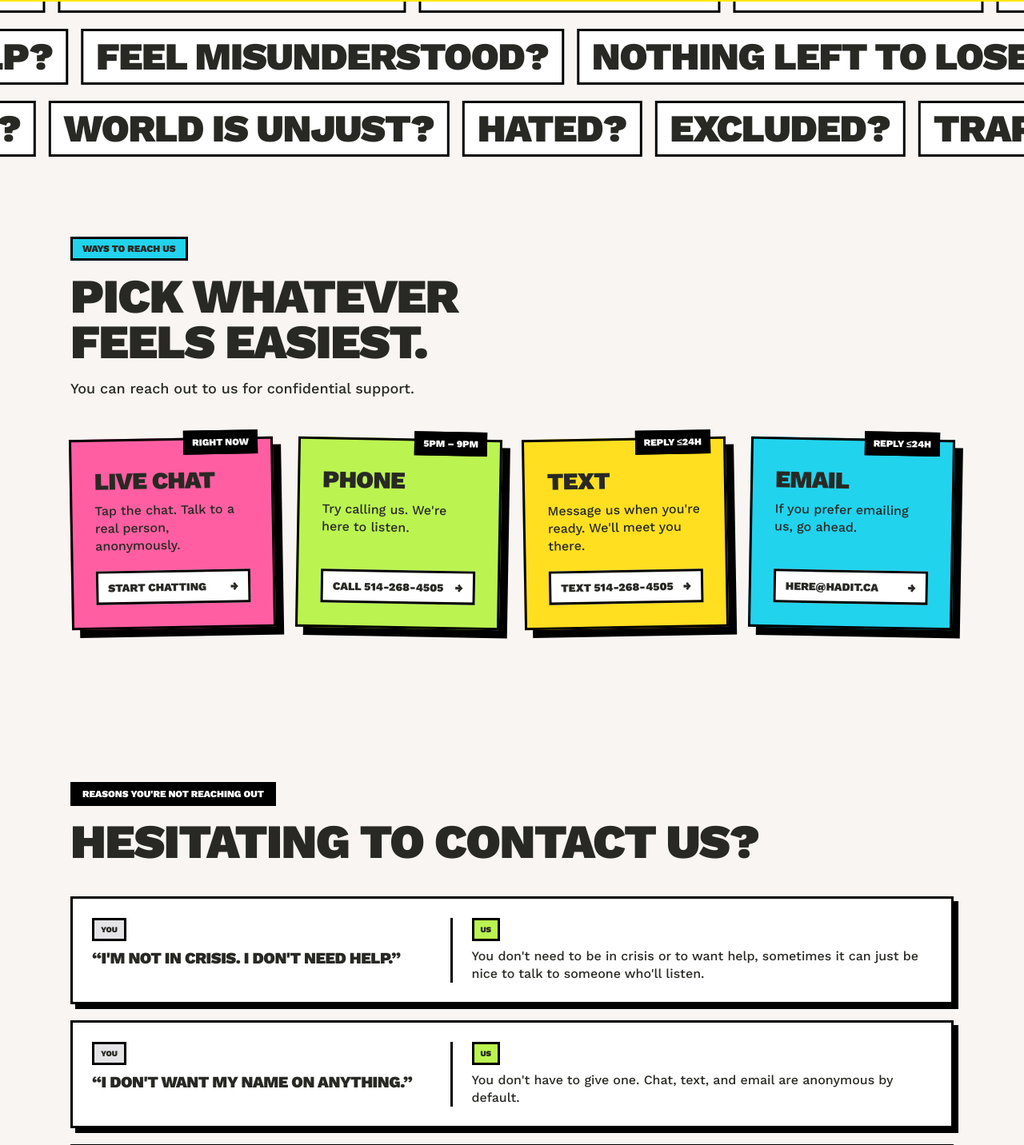
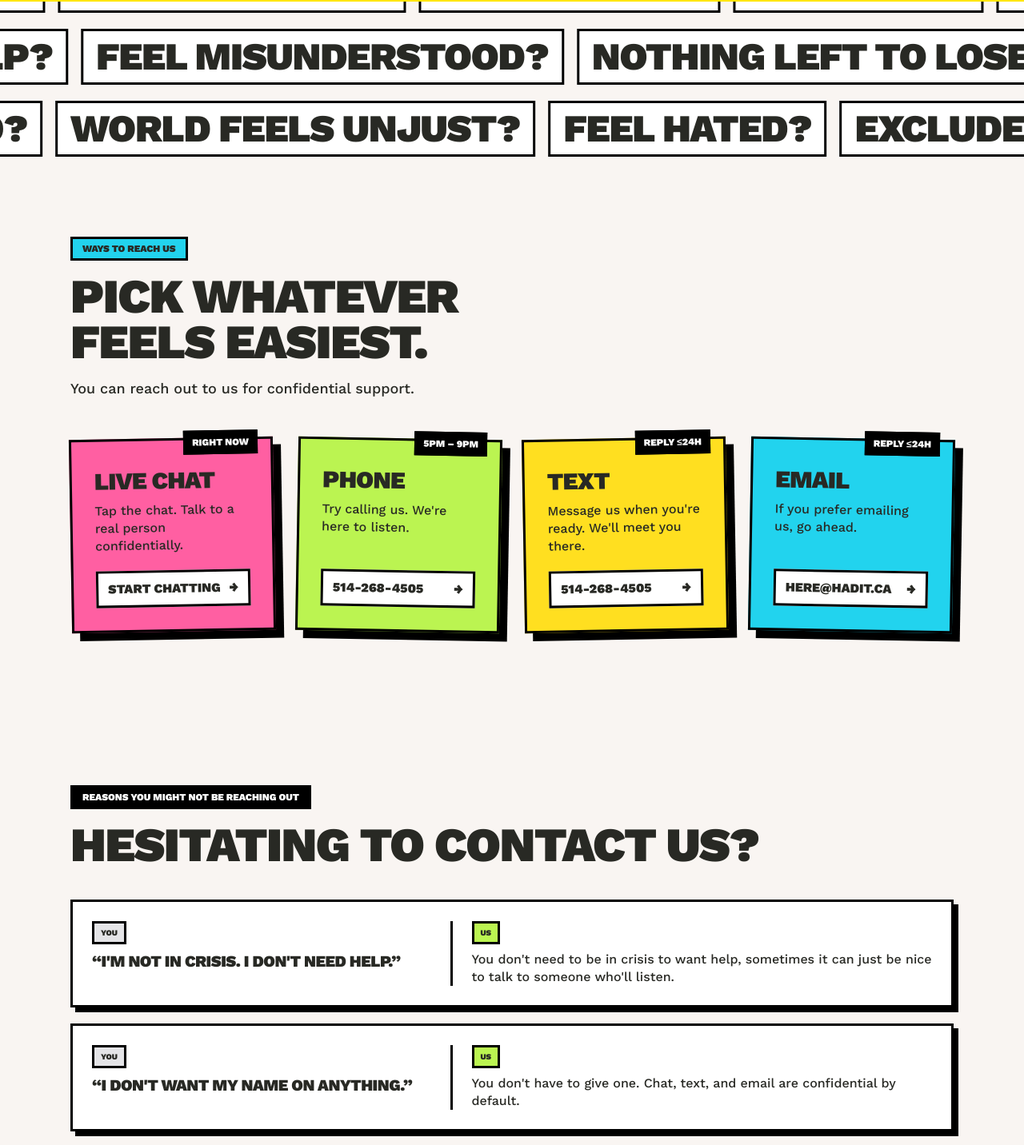
Before and after one commit to Jackalope523/had-it-website, a Next.js app: page /en in a window 1280 px wide. Shown: the part 798-2230 px from the top of the page at 80% size. Built offline with nearby package versions, Linux system fonts and the light colour scheme; no server answers.

Commit message:
Language changes

```diff
--- a/app/[locale]/layout.tsx
+++ b/app/[locale]/layout.tsx
@@ -11,6 +11,8 @@ import Footer from '@/components/Footer';
 import CookieBanner from '@/components/CookieBanner';
 import { GoogleTagManager } from '@next/third-parties/google';
 import Script from 'next/script';
+import { LiveChatWidget } from '@livechat/widget-react';
+import Chat from '@/components/Chat';
 
 const workSans = Work_Sans({
   variable: '--font-sans',
@@ -80,17 +82,18 @@ export default async function RootLayout({
   return (
     <html lang={locale} className={`${workSans.variable} h-full antialiased`}>
       {accepted ? <GoogleTagManager gtmId="GTM-TT9958HQ" /> : null}
-      <Script
+      {/* <Script
         id="tawk-to"
         strategy="lazyOnload"
         src="https://embed.tawk.to/65e1f52f8d261e1b5f674f64/1hntabgim"
-      />
+      /> */}
 
       <body className="min-h-full flex flex-col">
         <NextIntlClientProvider>
           <Header />
           {children}
           <Footer />
+          {/* <Chat /> */}
           {!accepted ? <CookieBanner /> : null}
         </NextIntlClientProvider>
       </body>
--- a/app/[locale]/page.tsx
+++ b/app/[locale]/page.tsx
@@ -167,7 +167,7 @@ export default async function Home({
                 {t(`ways.${card.key}.body`)}
               </p>
               <span
-                className={`mt-5 inline-flex items-center justify-between bg-white ${BORDER} px-3 py-2 text-xs md:text-sm font-black uppercase`}>
+                className={`mt-5 inline-flex items-center justify-between bg-white ${BORDER} px-3 py-2 text-md md:text-md font-black uppercase`}>
                 {t(`ways.${card.key}.cta`)}
                 <span aria-hidden>→</span>
               </span>
--- /dev/null
+++ b/components/Chat.tsx
@@ -0,0 +1,7 @@
+'use client';
+
+import { LiveChatWidget } from '@livechat/widget-react';
+
+export default function CookieBanner() {
+  return <LiveChatWidget license="12332502" group="0" />;
+}
--- a/messages/en.json
+++ b/messages/en.json
@@ -40,17 +40,17 @@
           "needHelp": "Need help?"
         },
         "row3": {
-          "worldUnjust": "World is unjust?",
-          "hated": "Hated?",
+          "worldUnjust": "World feels unjust?",
+          "hated": "Feel hated?",
           "excluded": "Excluded?",
           "trapped": "Trapped?"
         }
       },
       "disengagement": {
         "row1": {
-          "stuck": "Feeling stuck?",
+          "wayOut": "Looking for a way out?",
           "hadEnough": "Had enough?",
-          "worried": "Worried?",
+          "worried": "Worried about making a change?",
           "nobodyToTalk": "Nobody to talk to?"
         },
         "row2": {
@@ -63,8 +63,9 @@
         "row3": {
           "worldUnjust": "World is unjust?",
           "wantChange": "Want a change?",
-          "wayOut": "Looking for a way out?",
-          "trapped": "Trapped?"
+          "stuck": "Feeling stuck?",
+          "trapped": "Trapped?",
+          "manipulated": "Feel manipulated?"
         }
       },
       "xenophobic": {
@@ -83,7 +84,7 @@
         },
         "row3": {
           "worldUnjust": "World is unjust?",
-          "ideasProvoke": "Your ideas provoke?",
+          "ideasProvoke": "Isolated by your ideas?",
           "hated": "Hated?",
           "excluded": "Excluded?"
         }
@@ -104,7 +105,7 @@
         },
         "row3": {
           "worldBroken": "World is broken?",
-          "revolt": "Want to revolt?",
+          "revolt": "Looking for change?",
           "ignored": "Ignored and excluded?",
           "angry": "Angry with the world?"
         }
@@ -148,7 +149,7 @@
         "row3": {
           "worldEnding": "World is ending?",
           "act": "Looking to act?",
-          "gore": "Attracted to gore?",
+          "gore": "Drawn to gore?",
           "trapped": "Trapped?"
         }
       }
@@ -166,20 +167,20 @@
       "chat": {
         "tag": "Right now",
         "title": "Live chat",
-        "body": "Tap the chat. Talk to a real person, anonymously.",
+        "body": "Tap the chat. Talk to a real person confidentially.",
         "cta": "Start chatting"
       },
       "phone": {
         "tag": "5pm – 9pm",
         "title": "Phone",
         "body": "Try calling us. We're here to listen.",
-        "cta": "Call 514-268-4505"
+        "cta": "514-268-4505"
       },
       "text": {
         "tag": "Reply ≤24h",
         "title": "Text",
         "body": "Message us when you're ready. We'll meet you there.",
-        "cta": "Text 514-268-4505"
+        "cta": "514-268-4505"
       },
       "email": {
         "tag": "Reply ≤24h",
@@ -189,17 +190,17 @@
       }
     },
     "hesitating": {
-      "tag": "Reasons you're not reaching out",
+      "tag": "Reasons you might not be reaching out",
       "heading": "Hesitating to contact us?",
       "youLabel": "You",
       "usLabel": "Us",
       "notInCrisis": {
         "you": "I'm not in crisis. I don't need help.",
-        "us": "You don't need to be in crisis or to want help, sometimes it can just be nice to talk to someone who'll listen."
+        "us": "You don't need to be in crisis to want help, sometimes it can just be nice to talk to someone who'll listen."
       },
       "anonymity": {
         "you": "I don't want my name on anything.",
-        "us": "You don't have to give one. Chat, text, and email are anonymous by default."
+        "us": "You don't have to give one. Chat, text, and email are confidential by default."
       },
       "justVent": {
         "you": "I just want to vent, not get advice.",
@@ -234,7 +235,7 @@
       "blurb": "We're trained responders offering free, confidential, non-judgmental support to anyone weighed down by today's social climate.",
       "cta": "Learn more →",
       "stats": {
-        "confidential": { "n": "100%", "l": "Confidential" },
+        "confidential": { "n": "100%", "l": "Non-judgmental" },
         "cost": { "n": "0$", "l": "Cost to you" },
         "replyTime": { "n": "24h", "l": "Email / text reply" },
         "location": { "n": "QC", "l": "Based in Quebec" }
@@ -245,7 +246,7 @@
       "heading": "Do you have more<br></br><em>questions?</em>",
       "hours": {
         "q": "What hours are you open?",
-        "a": "Phone: 5 p.m. 9 p.m., every day. Email and text are monitored 24 hours and we reply within a day. Live chat is open whenever a responder is online usually during phone hours."
+        "a": "Phone: 5 p.m.-9 p.m., every day. Email and text are monitored all day, and we usually reply within 24 hours. Live chat is open whenever a responder is online, usually during phone hours."
       },
       "languages": {
         "q": "What languages do you speak?",
@@ -257,7 +258,7 @@
       },
       "afterReachOut": {
         "q": "What happens after I reach out?",
-        "a": "A trained responder reads or answers your message and replies. There's no intake form, no diagnosis, no referral pipeline. You decide what happens next."
+        "a": "A trained responder answers your message and replies. There's no intake form. You decide what happens next."
       },
       "callback": {
         "q": "Will you call me back if I don't answer?",
@@ -273,12 +274,12 @@
       {
         "tag": "Team",
         "title": "Our team.",
-        "body": "We are trained responders that work in collaboration with the Action Research on Social Polarisation (RAPS) team in Montréal, a multi-disciplinary team offering services that include social support, community engagement, psychotherapy, psychiatry, and access to medical services. RAPS has been working with polarised individuals for over ten years, using a non-judgmental approach that does not look to change people's opinions."
+        "body": "We are trained responders that work in collaboration with the Action Research on Social Polarisation (RAPS) team in Montréal, a multi-disciplinary team offering services that include social support, community engagement, psychotherapy, psychiatry, and access to medical services. RAPS has been working with individuals for over ten years, using a non-judgmental approach that does not look to change people's opinions."
       },
       {
         "tag": "Mission",
         "title": "Who we help.",
-        "body": "In conjunction with regional partners, we provide support to individuals and families throughout Québec who are affected by the present social climate, which causes distress to many. In this specific online initiative we hope to reach people in need where they're at. We hope to offer adapted support to individuals who have a hard time being heard, to reduce their potential distress while staying confidential."
+        "body": "In conjunction with regional partners, we provide support to individuals and families throughout Québec who are affected by the present social climate, which causes distress to many. In this specific online initiative we aim to reach people in need where they're at. We hope to offer adapted support to individuals who have a hard time being heard, to reduce their potential distress while staying confidential."
       },
       {
         "tag": "Privacy",
@@ -292,7 +293,7 @@
       "badge": "Free / community resources",
       "titleLead": "Helpful",
       "titleEmphasis": "resources.",
-      "subtitle": "A growing list of community resources across Quebec."
+      "subtitle": "A growing list of community resources across Quebec. If we've missed any, let us know."
     },
     "general": {
       "tag": "Start here",
@@ -385,13 +386,13 @@
         "telAideMontreal": {
           "city": "Montréal",
           "title": "Tel-Aide Montreal",
-          "body": "Free, anonymous and confidential listening line for the Montréal area.",
+          "body": "Free and confidential listening line for the Montréal area.",
           "href": "https://telaidemontreal.org/en/"
         },
         "telAideQuebec": {
           "city": "Québec City",
           "title": "Tel-Aide Québec",
-          "body": "Free, anonymous and confidential listening line for the Québec City area.",
+          "body": "Free and confidential listening line for the Québec City area.",
           "href": "https://www.telaide.qc.ca/"
         },
         "centreAide247": {
--- a/messages/fr.json
+++ b/messages/fr.json
@@ -40,17 +40,17 @@
           "needHelp": "Besoin d'aide?"
         },
         "row3": {
-          "worldUnjust": "Le monde est injuste?",
-          "hated": "Parfois détesté?",
+          "worldUnjust": "Le monde te semble injuste?",
+          "hated": "Tu te sens détesté?",
           "excluded": "Exclu?",
           "trapped": "Pris au piège?"
         }
       },
       "disengagement": {
         "row1": {
-          "stuck": "Tu te sens coincé?",
+          "wayOut": "Tu cherches une sortie?",
           "hadEnough": "T'en as assez?",
-          "worried": "Inquiet?",
+          "worried": "Inquiet à l'idée de changer?",
           "nobodyToTalk": "Personne à qui parler?"
         },
         "row2": {
@@ -63,8 +63,9 @@
         "row3": {
           "worldUnjust": "Le monde est injuste?",
           "wantChange": "Envie de changement?",
-          "wayOut": "Tu cherches une sortie?",
-          "trapped": "Pris au piège?"
+          "stuck": "Tu te sens coincé?",
+          "trapped": "Pris au piège?",
+          "manipulated": "Tu te sens manipulé?"
         }
       },
       "xenophobic": {
@@ -83,7 +84,7 @@
         },
         "row3": {
           "worldUnjust": "Le monde est injuste?",
-          "ideasProvoke": "Tes idées dérangent?",
+          "ideasProvoke": "Isolé par tes idées?",
           "hated": "Parfois détesté?",
           "excluded": "Exclu?"
         }
@@ -104,7 +105,7 @@
         },
         "row3": {
           "worldBroken": "Le monde s'effondre?",
-          "revolt": "Envie de te révolter?",
+          "revolt": "En quête de changement?",
           "ignored": "Ignoré et exclu?",
           "angry": "En colère contre le monde?"
         }
@@ -166,20 +167,20 @@
       "chat": {
         "tag": "Maintenant",
         "title": "Clavardage",
-        "body": "Ouvre le clavardage. Parle à une vraie personne, de façon anonyme.",
+        "body": "Ouvre le clavardage. Parle à une vraie personne, en toute confidentialité.",
         "cta": "Commencer à clavarder"
       },
       "phone": {
         "tag": "17 h – 21 h",
         "title": "Téléphone",
         "body": "Essaie de nous appeler. On est là pour t'écouter.",
-        "cta": "Appeler 514-268-4505"
+        "cta": "514-268-4505"
       },
       "text": {
         "tag": "Réponse ≤ 24 h",
         "title": "Texto",
         "body": "Écris-nous quand tu es prêt. On te répondra.",
-        "cta": "Texter 514-268-4505"
+        "cta": "514-268-4505"
       },
       "email": {
         "tag": "Réponse ≤ 24 h",
@@ -189,17 +190,17 @@
       }
     },
     "hesitating": {
-      "tag": "Incertitudes de nous joindre",
+      "tag": "Ce qui te retient peut-être de nous joindre",
       "heading": "Tu hésites à nous contacter?",
       "youLabel": "Toi",
       "usLabel": "Nous",
       "notInCrisis": {
         "you": "Je ne suis pas en crise. Je n'ai pas besoin d'aide.",
-        "us": "Tu n'as pas besoin d'être en crise ni de vouloir de l'aide; parfois, ça fait simplement du bien de parler à quelqu'un qui écoute."
+        "us": "Tu n'as pas besoin d'être en crise pour vouloir de l'aide; parfois, ça fait simplement du bien de parler à quelqu'un qui écoute."
       },
       "anonymity": {
         "you": "Je ne veux mon nom nulle part.",
-        "us": "Tu n'as pas à le donner. Le clavardage, les textos et les courriels sont anonymes par défaut."
+        "us": "Tu n'as pas à le donner. Le clavardage, les textos et les courriels sont confidentiels par défaut."
       },
       "justVent": {
         "you": "Je veux juste qu'on m'écoute, pas recevoir de conseils.",
@@ -234,7 +235,7 @@
       "blurb": "Nous sommes des intervenants formés qui offrent un soutien gratuit, confidentiel et sans jugement à toute personne qui souffre du climat social actuel.",
       "cta": "En savoir plus →",
       "stats": {
-        "confidential": { "n": "100 %", "l": "Confidentiel" },
+        "confidential": { "n": "100 %", "l": "Sans jugement" },
         "cost": { "n": "0 $", "l": "Coût pour toi" },
         "replyTime": { "n": "24 h", "l": "Réponse courriel / texto" },
         "location": { "n": "QC", "l": "Basé au Québec" }
@@ -245,7 +246,7 @@
       "heading": "Tu as d'autres<br></br><em>questions?</em>",
       "hours": {
         "q": "Quelles sont vos heures d'ouverture?",
-        "a": "Téléphone : de 17 h à 21 h, tous les jours. Les courriels et les textos sont surveillés 24 heures sur 24 et nous répondons en moins d'une journée. Le clavardage est ouvert dès qu'un intervenant est en ligne, habituellement pendant les heures de téléphone."
+        "a": "Téléphone : de 17 h à 21 h, tous les jours. Les courriels et les textos sont surveillés toute la journée et nous répondons habituellement en moins de 24 heures. Le clavardage est ouvert dès qu'un intervenant est en ligne, habituellement pendant les heures de téléphone."
       },
       "languages": {
         "q": "Quelles langues parlez-vous?",
@@ -257,7 +258,7 @@
       },
       "afterReachOut": {
         "q": "Que se passe-t-il après que je vous ai joints?",
-        "a": "Un intervenant formé lit ou écoute ton message et te répond. Il n'y a pas de formulaire d'accueil, pas de diagnostic, pas de système de référencement. C'est toi qui décides de la suite."
+        "a": "Un intervenant formé prend connaissance de ton message et te répond. Il n'y a pas de formulaire d'accueil. C'est toi qui décides de la suite."
       },
       "callback": {
         "q": "Allez-vous me rappeler si je ne réponds pas?",
@@ -273,12 +274,12 @@
       {
         "tag": "Équipe",
         "title": "Notre équipe.",
-        "body": "Nous sommes des intervenants qui travaillent en collaboration avec l'équipe de Recherche-Action sur les Polarisations Sociales (RAPS) à Montréal, une équipe multidisciplinaire offrant des services qui incluent du soutien social, de l'engagement communautaire, de la psychothérapie, de la psychiatrie et un accès à des services médicaux. RAPS travaille avec des personnes polarisées depuis plus de dix ans, en adoptant une approche sans jugement qui ne cherche pas à changer les opinions des gens."
+        "body": "Nous sommes des intervenants qui travaillent en collaboration avec l'équipe de Recherche-Action sur les Polarisations Sociales (RAPS) à Montréal, une équipe multidisciplinaire offrant des services qui incluent du soutien social, de l'engagement communautaire, de la psychothérapie, de la psychiatrie et un accès à des services médicaux. RAPS travaille avec des personnes depuis plus de dix ans, en adoptant une approche sans jugement qui ne cherche pas à changer les opinions des gens."
       },
       {
         "tag": "Mission",
         "title": "Qui nous aidons.",
-        "body": "En collaboration avec des partenaires régionaux, nous offrons du soutien aux personnes et aux familles partout au Québec qui sont touchées par le climat social actuel, qui cause de la détresse à plusieurs. Dans cette initiative en ligne, nous espérons rejoindre les personnes dans le besoin là où elles se trouvent. Nous souhaitons offrir un soutien adapté aux personnes qui ont de la difficulté à se faire entendre, afin de réduire leur détresse potentielle tout en restant confidentiels."
+        "body": "En collaboration avec des partenaires régionaux, nous offrons du soutien aux personnes et aux familles partout au Québec qui sont touchées par le climat social actuel, qui cause de la détresse à plusieurs. Dans cette initiative en ligne, nous cherchons à rejoindre les personnes dans le besoin là où elles se trouvent. Nous souhaitons offrir un soutien adapté aux personnes qui ont de la difficulté à se faire entendre, afin de réduire leur détresse potentielle tout en restant confidentiels."
       },
       {
         "tag": "Vie privée",
@@ -292,7 +293,7 @@
       "badge": "Gratuit / ressources communautaires",
       "titleLead": "Des ressources",
       "titleEmphasis": "utiles.",
-      "subtitle": "Une liste grandissante de ressources communautaires partout au Québec."
+      "subtitle": "Une liste grandissante de ressources communautaires partout au Québec. Si nous en avons oublié, fais-le-nous savoir."
     },
     "general": {
       "tag": "Commence ici",
@@ -385,13 +386,13 @@
         "telAideMontreal": {
           "city": "Montréal",
           "title": "Tel-Aide Montreal",
-          "body": "Ligne d'écoute gratuite, anonyme et confidentielle pour la région de Montréal.",
+          "body": "Ligne d'écoute gratuite et confidentielle pour la région de Montréal.",
           "href": "https://telaidemontreal.org/en/"
         },
         "telAideQuebec": {
           "city": "Ville de Québec",
           "title": "Tel-Aide Québec",
-          "body": "Ligne d'écoute gratuite, anonyme et confidentielle pour la région de Québec.",
+          "body": "Ligne d'écoute gratuite et confidentielle pour la région de Québec.",
           "href": "https://www.telaide.qc.ca/"
         },
         "centreAide247": {
--- a/package.json
+++ b/package.json
@@ -9,6 +9,7 @@
     "lint": "eslint"
   },
   "dependencies": {
+    "@livechat/widget-react": "^1.4.0",
     "@next/third-parties": "^16.2.7",
     "next": "^16.2.7",
     "next-intl": "^4.13.0",
```
Also changed, not shown: .claude/launch.json (added), 1 other file (tests, documents, lock files or other folders).
